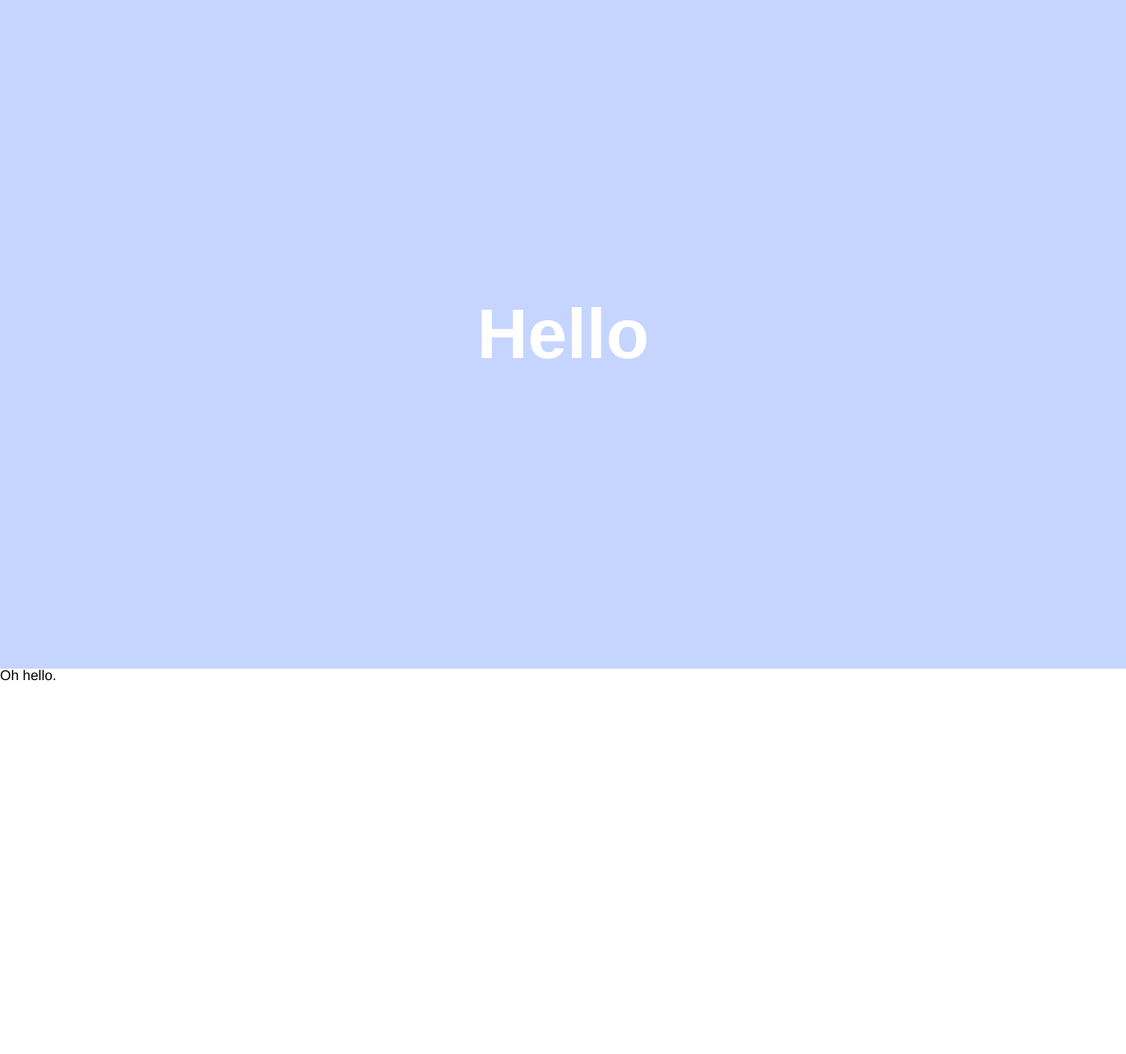
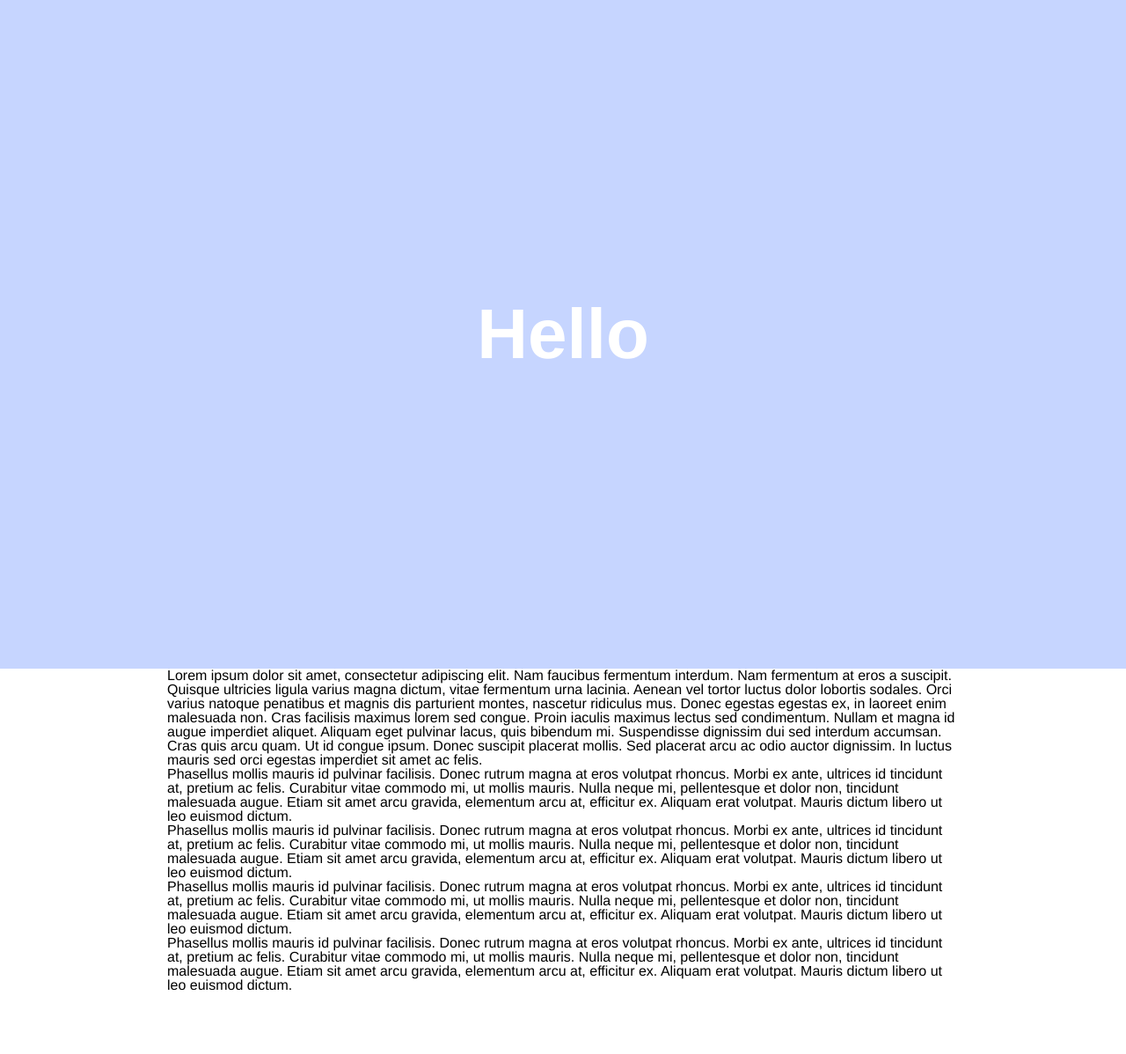
Before and after one commit to jpex/SCENE, a Jekyll site: the page built from _posts/2018-04-19-work-1.md, in a window 1280 px wide. Shown: the whole page at 88% size. Built offline with Jekyll 4.4.1, drawn with Linux system fonts in a browser that asks for light colours; some web fonts are replaced; before the commit the page ends 900 px from its top, so only the background shows below that.

Commit message:
cleaning up CSS choices, more content on sample second page

```diff
--- /dev/null
+++ b/__scss/case.scss
@@ -0,0 +1,12 @@
+.case-container {
+  position: relative;
+  z-index: 65535;
+  background: #FFF;
+  width: 100%;
+}
+
+.case-wrapper {
+  margin: 0 auto;
+  max-width: 900px;
+  width: 100%;
+}
--- a/__scss/core.scss
+++ b/__scss/core.scss
@@ -39,6 +39,13 @@ a {
     height: calc(100% - #{$gutter} * 2);
     left: $gutter;
     top: $gutter;
+    width: calc(100% - #{$gutter} * 2);
+  }
+} .works-space {
+  height: 100%;
+  width: 100%;
+  @media #{$m-t-min} {
+    height: calc(100% - #{$gutter} * 2);
     width: calc(100% - #{$gutter} * 2);
   }
 }
@@ -83,8 +90,8 @@ h1 {
 }
 
 .page-fixed {
-  position: fixed; top: 0; z-index: 10001; visibility: visible!important; transition: none!important;
-  * { transition: none!important;  }
+  visibility: visible; transition: none;
+  * { transition: none;  }
 
 }
 .fixed { position: fixed; top: 0; z-index: 10000; }
--- a/_layouts/test.html
+++ b/_layouts/test.html
@@ -2,14 +2,19 @@
     <div id="barba-wrapper">
       <div class="barba-container">
         <div id="works" class="works appear fixed">
-          <a href="/work-1" class="work work-1 no-animation">
+          <div class="work work-1 no-animation">
             <div class="attachment">
               <h1>Hello</h1>
             </div>
-          </a>
-          {{ content }}
-          <div class="hud-space"></div>
+          </div>
         </div>
+        <div class="works-space"></div>
+        <div class="case-container">
+          <div class="case-wrapper">
+            {{ content }}
+          </div>
+        </div>
+        <div class="hud-space"></div>
       </div>
     </div>
 {% include foot.html %}
--- a/_posts/2018-04-19-work-1.md
+++ b/_posts/2018-04-19-work-1.md
@@ -4,4 +4,12 @@ title:  "This is a Title"
 date:   2018-04-19 10:02:23 -0700
 ---
 
-Oh hello.
+Lorem ipsum dolor sit amet, consectetur adipiscing elit. Nam faucibus fermentum interdum. Nam fermentum at eros a suscipit. Quisque ultricies ligula varius magna dictum, vitae fermentum urna lacinia. Aenean vel tortor luctus dolor lobortis sodales. Orci varius natoque penatibus et magnis dis parturient montes, nascetur ridiculus mus. Donec egestas egestas ex, in laoreet enim malesuada non. Cras facilisis maximus lorem sed congue. Proin iaculis maximus lectus sed condimentum. Nullam et magna id augue imperdiet aliquet. Aliquam eget pulvinar lacus, quis bibendum mi. Suspendisse dignissim dui sed interdum accumsan. Cras quis arcu quam. Ut id congue ipsum. Donec suscipit placerat mollis. Sed placerat arcu ac odio auctor dignissim. In luctus mauris sed orci egestas imperdiet sit amet ac felis.
+
+Phasellus mollis mauris id pulvinar facilisis. Donec rutrum magna at eros volutpat rhoncus. Morbi ex ante, ultrices id tincidunt at, pretium ac felis. Curabitur vitae commodo mi, ut mollis mauris. Nulla neque mi, pellentesque et dolor non, tincidunt malesuada augue. Etiam sit amet arcu gravida, elementum arcu at, efficitur ex. Aliquam erat volutpat. Mauris dictum libero ut leo euismod dictum.
+
+Phasellus mollis mauris id pulvinar facilisis. Donec rutrum magna at eros volutpat rhoncus. Morbi ex ante, ultrices id tincidunt at, pretium ac felis. Curabitur vitae commodo mi, ut mollis mauris. Nulla neque mi, pellentesque et dolor non, tincidunt malesuada augue. Etiam sit amet arcu gravida, elementum arcu at, efficitur ex. Aliquam erat volutpat. Mauris dictum libero ut leo euismod dictum.
+
+Phasellus mollis mauris id pulvinar facilisis. Donec rutrum magna at eros volutpat rhoncus. Morbi ex ante, ultrices id tincidunt at, pretium ac felis. Curabitur vitae commodo mi, ut mollis mauris. Nulla neque mi, pellentesque et dolor non, tincidunt malesuada augue. Etiam sit amet arcu gravida, elementum arcu at, efficitur ex. Aliquam erat volutpat. Mauris dictum libero ut leo euismod dictum.
+
+Phasellus mollis mauris id pulvinar facilisis. Donec rutrum magna at eros volutpat rhoncus. Morbi ex ante, ultrices id tincidunt at, pretium ac felis. Curabitur vitae commodo mi, ut mollis mauris. Nulla neque mi, pellentesque et dolor non, tincidunt malesuada augue. Etiam sit amet arcu gravida, elementum arcu at, efficitur ex. Aliquam erat volutpat. Mauris dictum libero ut leo euismod dictum.
--- a/assets/main.js
+++ b/assets/main.js
@@ -94,12 +94,11 @@ $('document').ready(function(){
 
         var _this = this;
         nc.addClass('page-fixed');
-        // $('#barba-wrapper').addClass('fixed stable');
-        // $(_this.oldContainer).addClass('fixed');
         nc.find('.hide').removeClass('hide');
         nc.fadeIn(20000).promise().done(() => {
           nc.css('visibility','visible');
           $(_this.oldContainer).fadeOut(1000, function(){
+            nc.removeClass('page-fixed');
             _this.done();
           })
         });
--- a/assets/main.scss
+++ b/assets/main.scss
@@ -6,3 +6,4 @@
 @import '_variables';
 @import 'core';
 @import 'hud';
+@import 'case';
```
